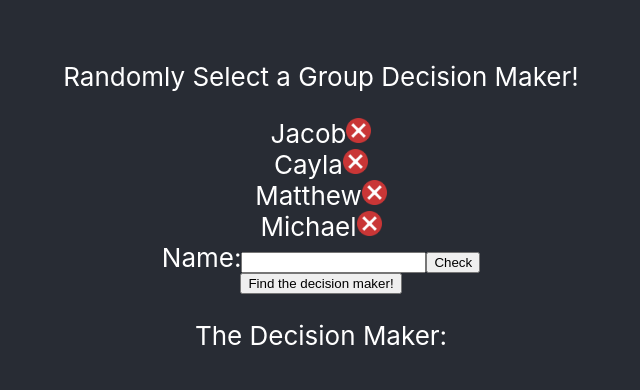
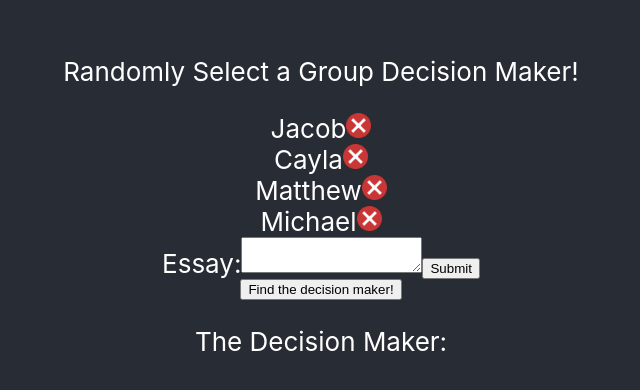
Before and after one commit to LiuJ2020/CatalystDeepfakes, a React (Create React App) app: page / in a window 1280 px wide. Shown: the part 194-584 px from the top of the page, without its empty margins (319-959 px from the left). Built offline with nearby package versions, Linux system fonts and the light colour scheme.

Commit message:
Working version – can now add names.

```diff
--- a/src/App.js
+++ b/src/App.js
@@ -14,6 +14,7 @@
         this.randomizeName = this.randomizeName.bind(this);
         this.removeName = this.removeName.bind(this);
         this.getName = this.getName.bind(this);
+        this.addName = this.addName.bind(this);
     }
 
     setNameIndex(nameIndex) {
@@ -22,7 +23,7 @@
 
     addName(name) {
         const names = this.state.names;
-        names.concat([name]);
+        names.push([name]);
         this.setState({names: names, nameIndex: this.state.nameIndex});
     }
 
--- a/src/NameForm.js
+++ b/src/NameForm.js
@@ -8,25 +8,27 @@
         this.state = {value: ''};
 
         this.handleChange = this.handleChange.bind(this);
+        this.handleSubmit = this.handleSubmit.bind(this);
     }
 
     handleChange(event) {
         this.setState({value: event.target.value});
     }
 
-    handleSubmit() {
+    handleSubmit(event) {
         this.props.addName(this.state.value);
         this.setState({value: ''});
+        event.preventDefault();
     }
 
     render() {
         return (
             <form onSubmit={this.handleSubmit}>
                 <label>
-                    Name:
-                    <input type="text" value={this.state.value} onChange={this.handleChange} />
+                    Essay:
+                    <textarea value={this.state.value} onChange={this.handleChange} />
                 </label>
-                <button onClick={this.handleSubmit}>Check</button>
+                <input type="submit" value="Submit" />
             </form>
         );
     }
```
